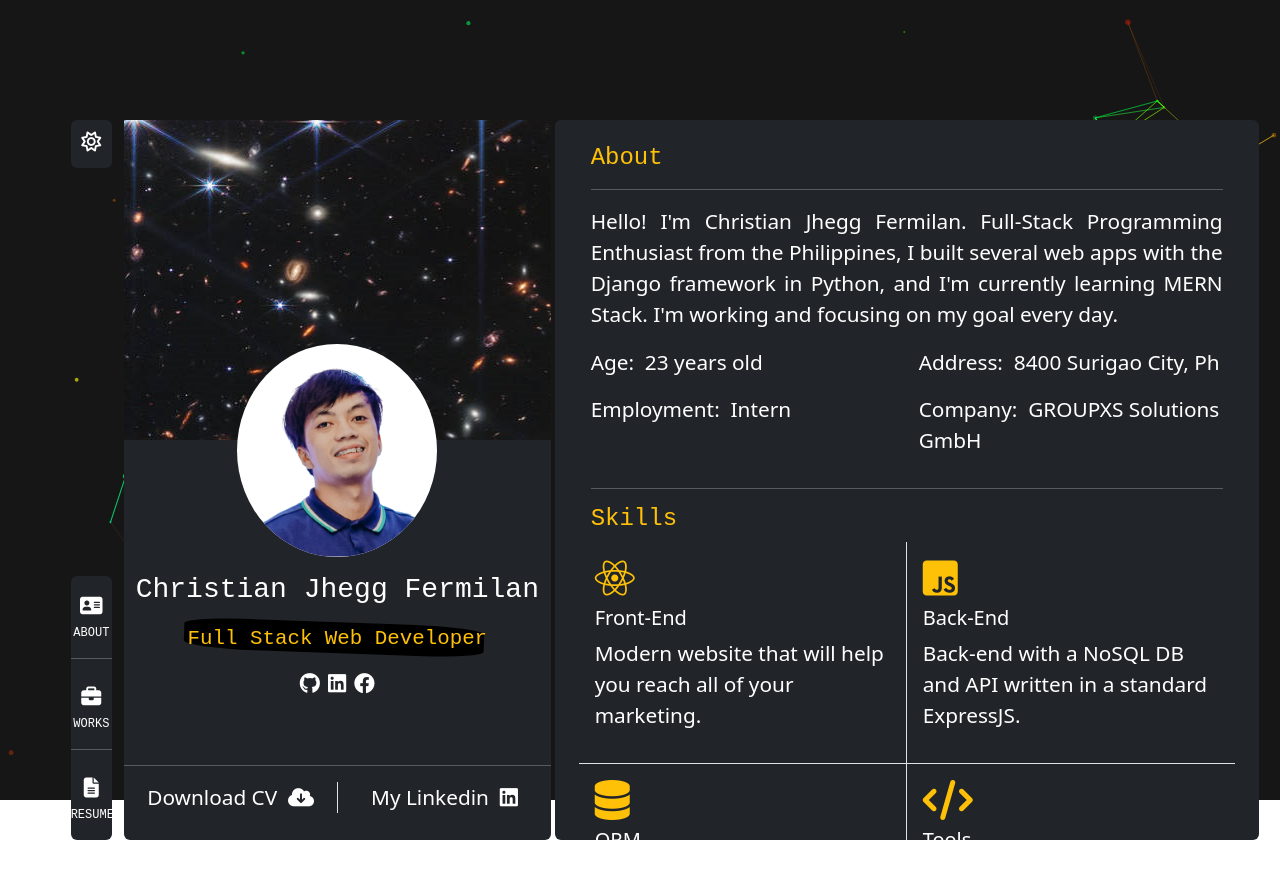
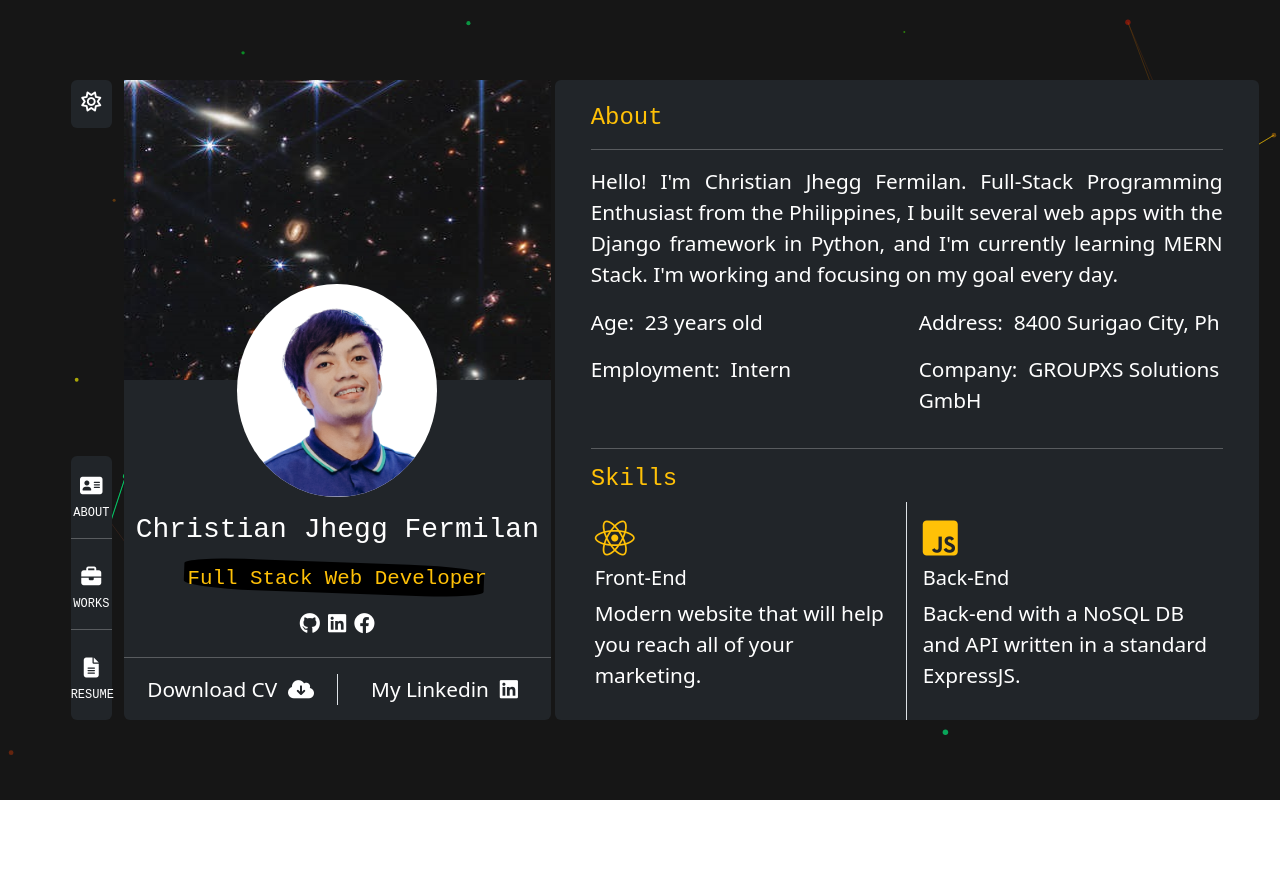
Before and after one commit to Donjheggo/Portfolio, a React (Vite) app: page / in a window 1280 px wide. Shown: the top 878 px of the page. After the commit the page ends 800 px from the top, so only its background shows below. Built offline with nearby package versions, Linux system fonts and the light colour scheme.

Commit message:
layout sizing fixed

```diff
--- a/public/css/style.css
+++ b/public/css/style.css
@@ -34,10 +34,10 @@ a:hover{
     box-shadow: 0 8px 12px rgb(255,213,0, 0.1), 0 2px 6px rgb(255,213,0, 0.8);
 }
 
-.my-links{
+/* .my-links{
     margin-top: 3rem;
     margin-bottom: 1rem;
-}
+} */
 
 
 .scrollbar::-webkit-scrollbar, html::-webkit-scrollbar {
@@ -107,7 +107,7 @@ html::-webkit-scrollbar-track {
         display: none;
     }
     .main-layout{
-        height: 60rem;
+        height: 100vh;
         display: flex;
         justify-content: center;
         padding-right: 0 !important;
@@ -131,7 +131,7 @@ html::-webkit-scrollbar-track {
 .bg-image{
     background-image: url("/images/coverphoto.jpg");
     width: 100%;
-    height: 320px;
+    height: 300px;
     object-fit: cover;
 }
 
--- a/src/components/MainLayout.jsx
+++ b/src/components/MainLayout.jsx
@@ -49,7 +49,7 @@ const MainLayout = () => {
             </div>
 
 
-            <div style={{height: '45rem'}} className={`${bgColor} ${txtColor} position-relative responsive-outlet scrollbar large-screen-rounded  mx-1 col-xl-6 col-sm-12 p-4`}>
+            <div style={{height: '40rem'}} className={`${bgColor} ${txtColor} position-relative responsive-outlet scrollbar large-screen-rounded  mx-1 col-xl-6 col-sm-12 p-4`}>
               <Outlet/>
             </div>
 
```
